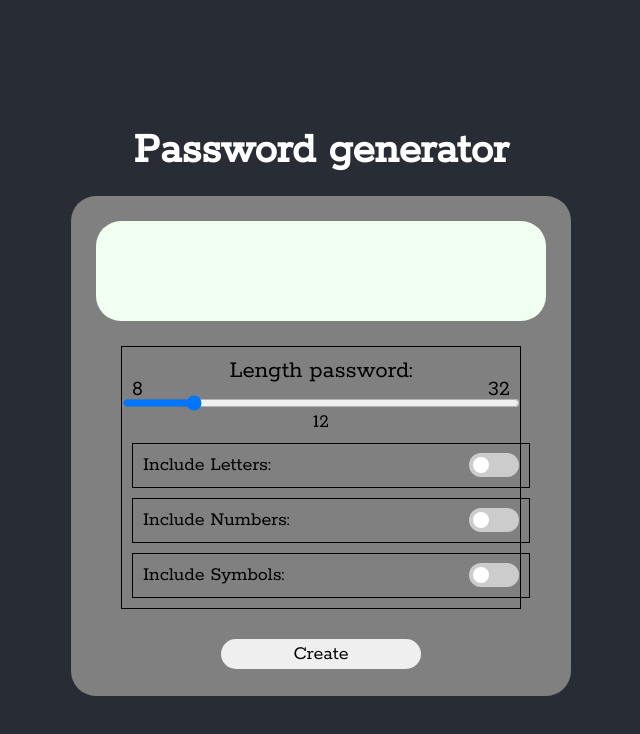
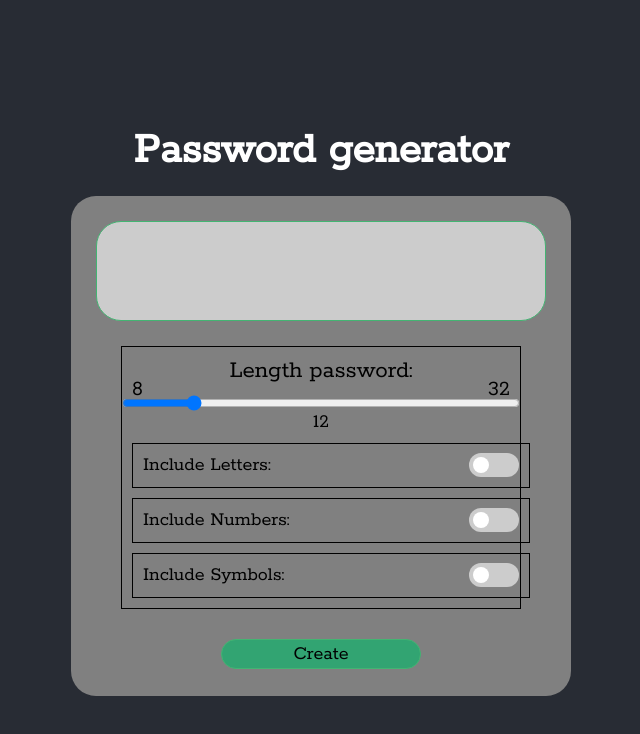
Before and after one commit to MarcinMG-web/PasswordGenerator, a React (Create React App) app: page / in a window 1280 px wide. Shown: the top 734 px of the page, without its empty margins (319-959 px from the left). Built offline with nearby package versions, Linux system fonts and the light colour scheme.

Commit message:
Finish project

```diff
--- a/src/App.css
+++ b/src/App.css
@@ -46,7 +46,8 @@
   width: 90%;
   height: 100px;
 
-  background-color: honeydew;
+  background-color: #ccc;
+  border: 1px #43b472 solid;
   border-radius: 25px;
 }
 
@@ -60,14 +61,16 @@
 
   color: black;
   outline: none;
-  border: 1px #2196f3;
+  border: 1px #43b472 solid;
   border-radius: 25px;
   cursor: pointer;
   font-size: 20px;
   margin-top: 10px;
+  background-color: #32a472;
+  font-weight: 500;
 }
 .btn-create:hover {
-  background-color: #2196f3;
+  background-color: #21a361;
   color: #000;
 }
 
@@ -176,11 +179,11 @@
 }
 
 input:checked + .slider {
-  background-color: #2196f3;
+  background-color: #43b472;
 }
 
 input:focus + .slider {
-  box-shadow: 0 0 1px #2196f3;
+  box-shadow: 0 0 1px #43b472;
 }
 
 input:checked + .slider:before {
--- a/src/component/Box.js
+++ b/src/component/Box.js
@@ -60,7 +60,7 @@ const Box = () => {
 
   return (
     <div className='mainBox'>
-      <div className='grneratePassword'> {password}</div>
+      <div className='grneratePassword'>{password}</div>
 
       <div className='seating'>
         <div className='range-slider' data-min='8' data-max='32'>
```
Also changed, not shown: src/App.js (+5 -7 lines).
